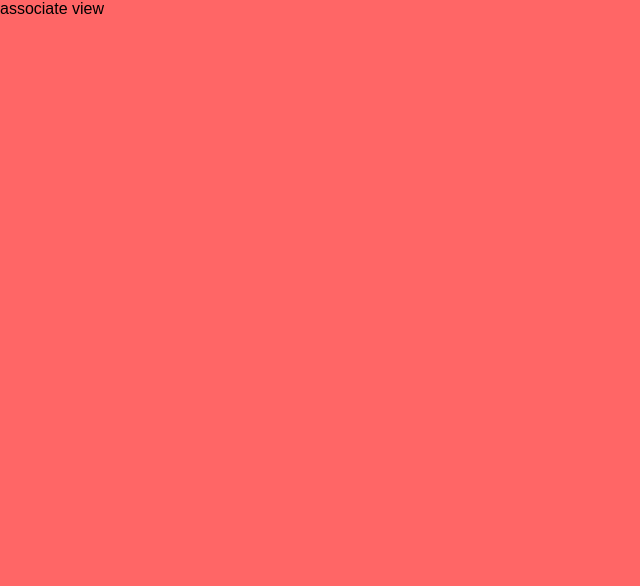
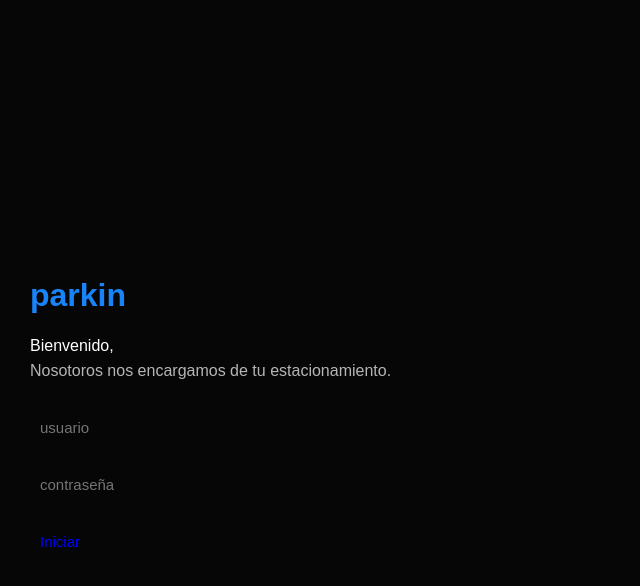
Before and after one commit to GonzalezAVictor/park-in, a React app: page /associate/login in a window 1280 px wide. Shown: the top 586 px of the page, without its empty margins (0-640 px from the left). Built offline with nearby package versions, Linux system fonts and the light colour scheme.

Commit message:
Working on assosiate login view
*Create login view component
*Create lofing form component

```diff
--- a/src/app/associateLogin/AssociateLogin.js
+++ b/src/app/associateLogin/AssociateLogin.js
@@ -1,11 +1,19 @@
 import React from 'react';
+import './AssociateLogin.scss';
+import LoginForm from './../components/loginForm/LoginForm';
 
 export default class AssociateLogin extends React.Component {
 
   render() {
     return (
       <div className="associate-login">
-        associate view
+        <h1>parkin</h1>
+        <span className="welcome">Bienvenido,</span>
+        <span className="welcome-quote">
+          Nosotoros nos encargamos de tu
+          estacionamiento.
+        </span>
+        <LoginForm />
       </div>
     );
   }
--- a/src/app/associateLogin/AssociateLogin.scss
+++ b/src/app/associateLogin/AssociateLogin.scss
@@ -1,3 +1,23 @@
 .associate-login {
+  height: 100vh;
+  display: flex;
+  flex-direction: column;
+  padding-top: 20%;
+  padding-left: 30px;
+  padding-right: 60px;
+  background-color: #070606;
+  color: #FFFFFF;
 
+  h1 {
+    color: #1784F9;
+  }
+
+  span {
+    margin-bottom: 4px;
+    line-height: 1.3;
+  }
+
+  .welcome-quote {
+    opacity: .7;
+  }
 }
--- /dev/null
+++ b/src/app/components/loginForm/LoginForm.js
@@ -0,0 +1,47 @@
+import React from 'react';
+import './LoginForm.scss';
+
+export default class LoginForm extends React.Component {
+  constructor(props) {
+    super(props);
+    this.state = {
+      user: '',
+      password: '',
+    };
+  }
+
+  handleSubmit = (e) => {
+    e.preventDefault();
+    console.log('handleSubmit');
+  }
+
+  handleUserChange = (e) => {
+    this.setState({ user: e.target.value });
+  }
+
+  handlePasswordChange = (e) => {
+    this.setState({ password: e.target.value });
+  }
+
+  render() {
+    return (
+      <div className="login-form">
+        <form  onSubmit={this.handleSubmit}>
+          <input
+            type="text"
+            name="name"
+            placeholder="usuario"
+            onChange={this.handleUserChange}
+          />
+          <input
+            type="password"
+            name="password"
+            placeholder="contraseña"
+            onChange={this.handlePasswordChange}
+          />
+          <input className="submit-btn" type="submit" value="Iniciar" />
+        </form>
+      </div>
+    );
+  }
+}
--- /dev/null
+++ b/src/app/components/loginForm/LoginForm.scss
@@ -0,0 +1,28 @@
+.login-form {
+  margin-top: 24px;
+  margin-bottom: 24px;
+
+  form {
+    display: flex;
+    flex-direction: column;
+
+    input {
+      border: none;
+      font-size: 15px;
+      padding: 10px;
+      margin-bottom: 20px;
+      background-color: transparent;
+
+      &:focus {
+        outline: none;
+        border-bottom: 1px #2B8FF9 solid;
+      }
+    }
+  }
+
+  input.submit-btn {
+    background-color: transparent;
+    text-align: left;
+    color: blue;
+  }
+}
--- a/src/index.scss
+++ b/src/index.scss
@@ -1,5 +1,4 @@
 body {
-  background: lighten(red, 20%);
   margin: 0;
   padding: 0;
   font-family: sans-serif;
```
Also changed, not shown: 1 other file (tests, documents, lock files or other folders).
